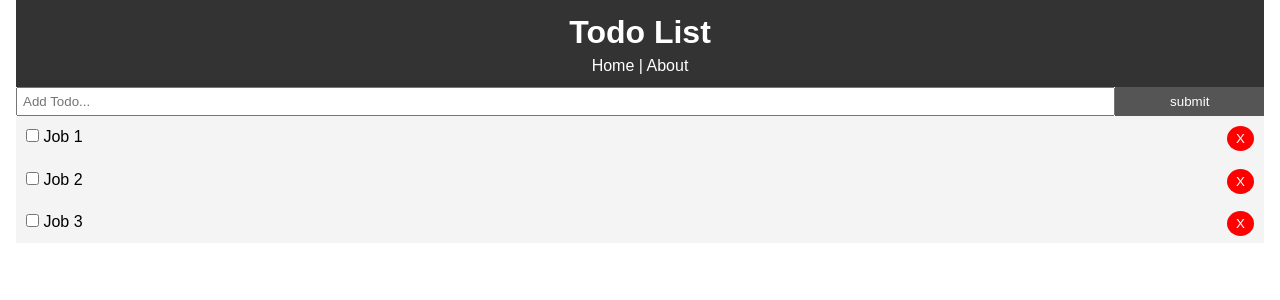
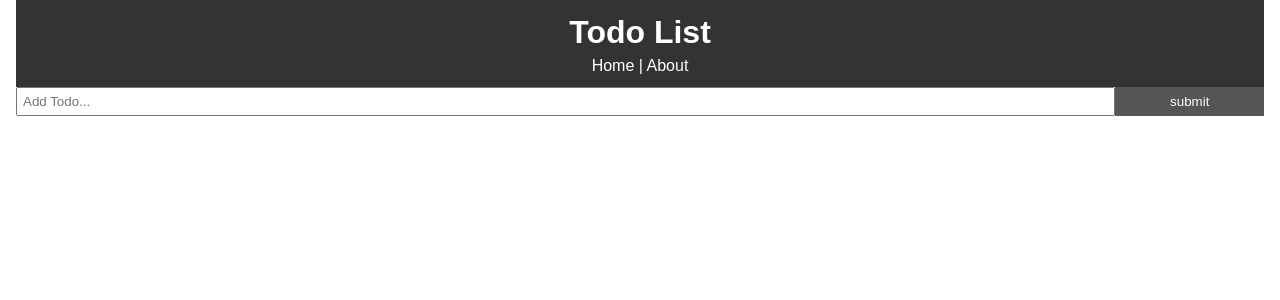
Before and after one commit to Conorbeamish/todo-app, a React (Create React App) app: page / in a window 1280 px wide. Shown: the top 300 px of the page. Built offline with nearby package versions, Linux system fonts and the light colour scheme.

Commit message:
Remove hardcoded todos

```diff
--- a/src/App.js
+++ b/src/App.js
@@ -9,23 +9,7 @@ import uuid from "uuid";
 
 class App extends Component {
   state = {
-    todos: [
-      {
-        id: uuid.v4(),
-        title: "Job 1",
-        completed: false
-      },
-      {
-        id: uuid.v4(),
-        title: "Job 2",
-        completed: false
-      },
-      {
-        id: uuid.v4(),
-        title: "Job 3",
-        completed: false
-      }
-    ]
+    todos: []
   }
 
   //Toggle complete
```
